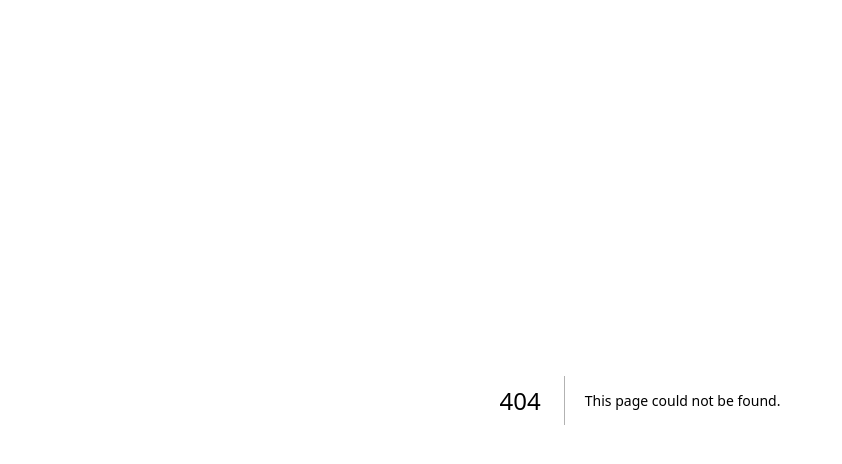
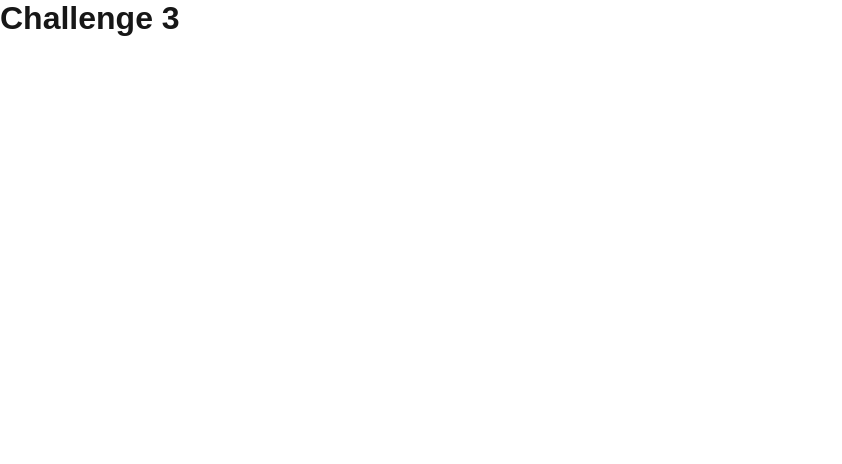
Before and after one commit to ryanarmial/ascendion, a Next.js app: page /challenge-3 in a window 1280 px wide. Before the commit this address had no page. Shown: the top 464 px of the page, without its empty margins (0-842 px from the left). Built offline with nearby package versions, Linux system fonts and the light colour scheme.

Commit message:
add challenge 3 page

```diff
--- /dev/null
+++ b/app/challenge-3/page.tsx
@@ -0,0 +1,3 @@
+export default function Page() {
+  return <h1>Challenge 3</h1>
+}
```
